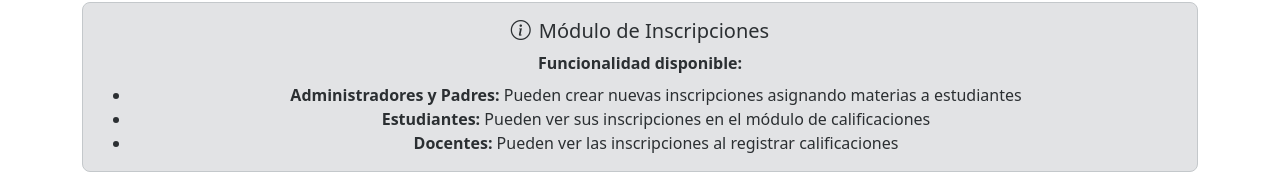
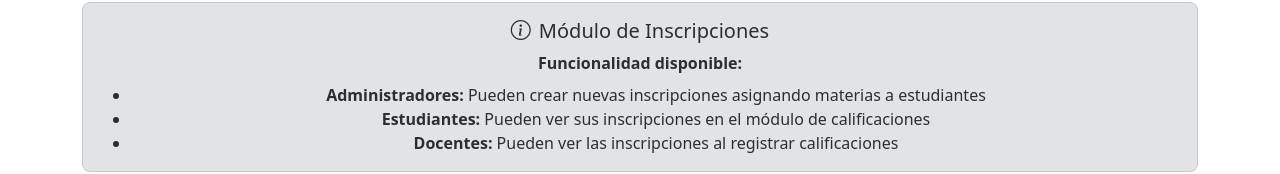
Before and after one commit to Chelinv/sofware_frontend, a React (Vite) app: page /inscripciones in a window 1280 px wide. Shown: the part 252-426 px from the top of the page. Built offline with nearby package versions, Linux system fonts and the light colour scheme.

Commit message:
frontend 15

```diff
--- a/src/pages/Enrollments/EnrollmentForm.jsx
+++ b/src/pages/Enrollments/EnrollmentForm.jsx
@@ -28,7 +28,7 @@ const EnrollmentForm = () => {
             Acceso Denegado
           </h4>
           <p className="mb-0">
-            Solo <strong>Administradores</strong> y <strong>Padres</strong> pueden crear inscripciones.
+            Solo <strong>Administradores</strong> pueden crear inscripciones.
           </p>
         </div>
       </div>
--- a/src/pages/Enrollments/EnrollmentList.jsx
+++ b/src/pages/Enrollments/EnrollmentList.jsx
@@ -41,7 +41,7 @@ const EnrollmentList = () => {
                 </p>
                 <ul className="mb-0">
                     <li>
-                        <strong>Administradores y Padres:</strong> Pueden crear nuevas inscripciones asignando materias a estudiantes
+                        <strong>Administradores:</strong> Pueden crear nuevas inscripciones asignando materias a estudiantes
                     </li>
                     <li>
                         <strong>Estudiantes:</strong> Pueden ver sus inscripciones en el módulo de calificaciones
```
